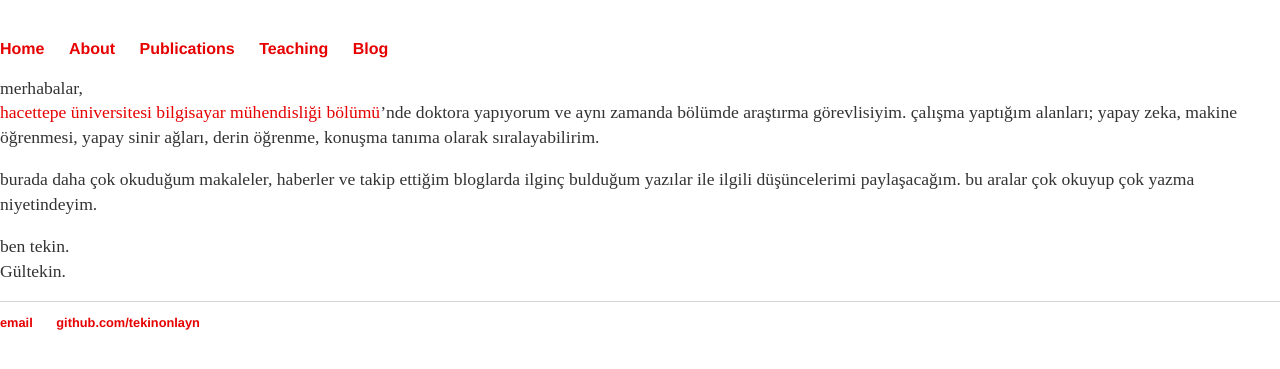
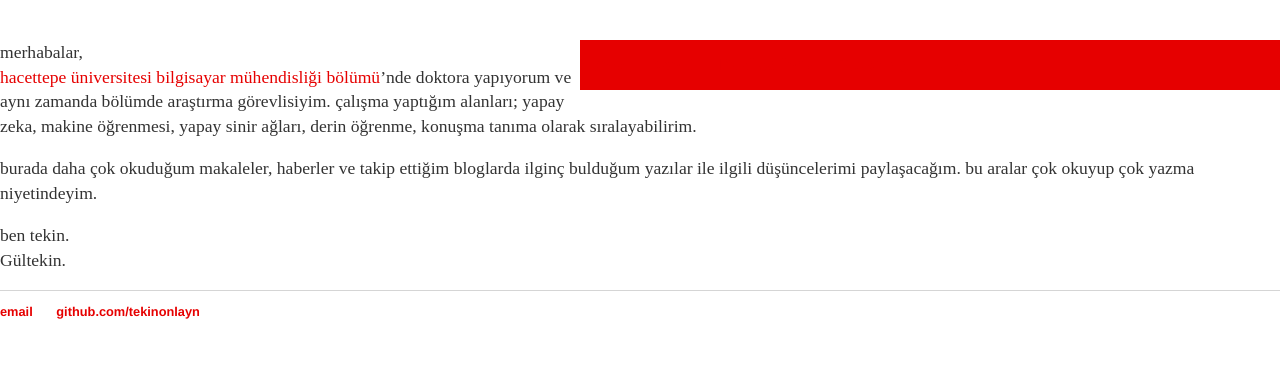
Before and after one commit to tekinonlayn/gi.github.io, a Jekyll site: the page built from cv/cv.html, in a window 1280 px wide. Shown: the top 369 px of the page. Built offline with Jekyll 4.4.1, drawn with Linux system fonts in a browser that asks for light colours.

Commit message:
Update varsay.html

```diff
--- a/_layouts/varsay.html
+++ b/_layouts/varsay.html
@@ -6,6 +6,9 @@
 		<link rel="stylesheet" type="text/css" href="/css/varsay.css">
 	</head>
 	<body>
+		<div id="sol"></div>
+		<div id="main">
+
 	      <nav>
     		<ul>
         		<li><a href="/">Home</a></li>
@@ -15,6 +18,7 @@
         		<li><a href="/blog">Blog</a></li>
     		</ul>
 	      </nav>
+	      </div>
 		<div class="container">
 
     		{{ content }}
```
